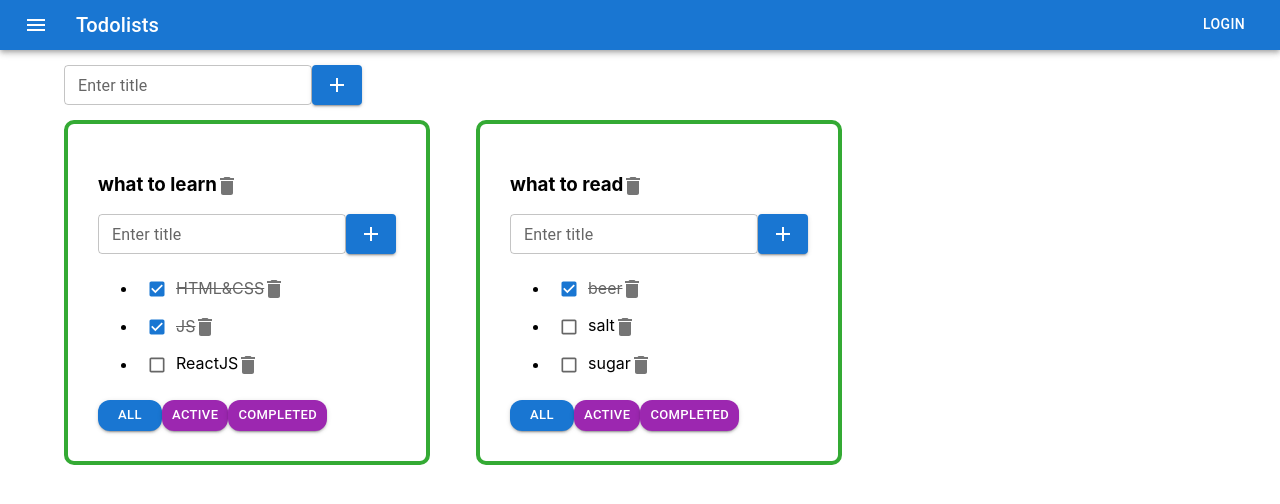
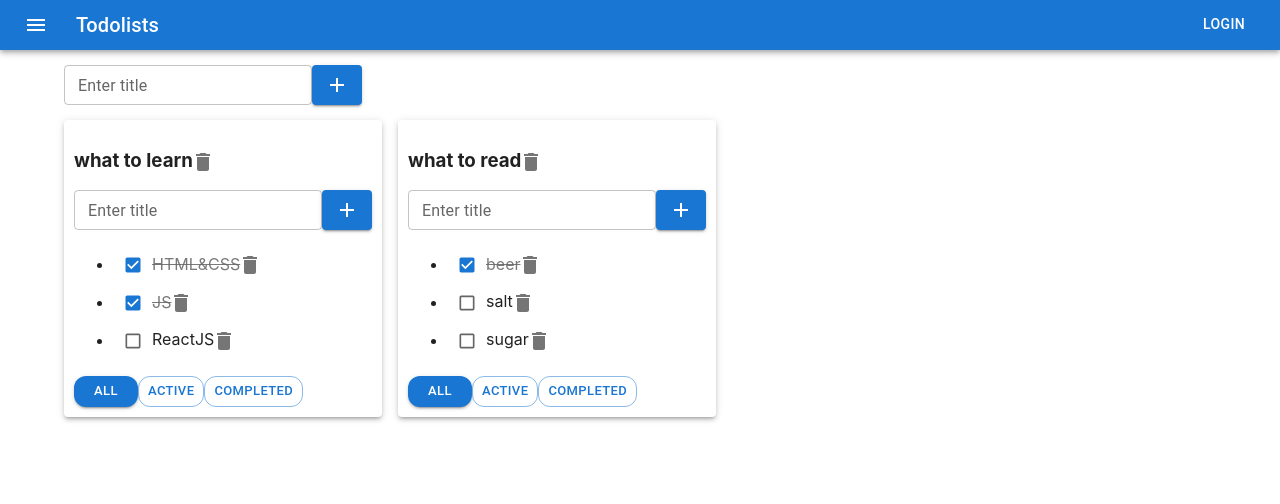
Before and after one commit to Indifferent98/toDoListRewrite, a React (Create React App) app: page / in a window 1280 px wide. Shown: the top 504 px of the page. Built offline with nearby package versions, Linux system fonts and the light colour scheme; the HTML template or start-up script is replaced by a standard one.

Commit message:
change buttons color / styles

```diff
--- a/src/App.tsx
+++ b/src/App.tsx
@@ -13,6 +13,7 @@ import {
 	Button,
 	Container,
 	Grid,
+	Paper,
 } from '@mui/material'
 
 function App() {
@@ -156,6 +157,7 @@ function App() {
 						}
 						return (
 							<Grid item>
+								<Paper style={{ padding: '10px' }} elevation={3}>
 									<Todolist
 										key={t.id}
 										title={t.title}
@@ -170,6 +172,7 @@ function App() {
 										changeTaskTitle={changeTaskTitle}
 										changeTodolistTitle={changeTodolistTitle}
 									/>
+								</Paper>
 							</Grid>
 						)
 					})}
--- a/src/components/addItemForm/addItemForm.tsx
+++ b/src/components/addItemForm/addItemForm.tsx
@@ -22,9 +22,10 @@ export const AddItemForm = (props: addItemFormType) => {
 
 	const onChangeHandler = (e: ChangeEvent<HTMLInputElement>) => {
 		setNewItemTitle(e.currentTarget.value)
-		if (newItemTitle.trim() !== '') {
-			setError(false)
-		}
+		// if (newItemTitle.trim() !== '') {
+		// 	setError(false)
+		// }
+		setError(false)
 	}
 	const onKeyPressEvent = (e: KeyboardEvent<HTMLInputElement>) => {
 		if (e.key === 'Enter' && newItemTitle.trim() !== '') {
--- a/src/components/todolist.module.css
+++ b/src/components/todolist.module.css
@@ -2,10 +2,10 @@
 }
 
 .main {
-	border: 4px solid #34aa34;
-	padding: 30px;
+	/* border: 4px solid #34aa34; */
+	/* padding: 30px;
 	margin-right: 30px;
-	border-radius: 10px;
+	border-radius: 10px; */
 }
 
 .currentButtonIsActive {
--- a/src/components/todolist.tsx
+++ b/src/components/todolist.tsx
@@ -114,30 +114,28 @@ export const Todolist = (props: TodolistPropsType) => {
 						className={props.filter === 'all' ? s.currentButtonIsActive : ''}
 						onClick={onAllClickHandler}
 						color={props.filter === 'all' ? 'primary' : 'secondary'}
-						variant='contained'
+						variant={props.filter === 'all' ? 'contained' : 'outlined'}
 						size='small'
 						style={{ borderRadius: '12px' }}
 					>
 						All
 					</Button>
 					<Button
-						className={props.filter === 'all' ? s.currentButtonIsActive : ''}
-						color={props.filter === 'active' ? 'primary' : 'secondary'}
+						className={props.filter === 'active' ? s.currentButtonIsActive : ''}
 						onClick={onActiveClickHandler}
-						variant='contained'
+						variant={props.filter === 'active' ? 'contained' : 'outlined'}
 						size='small'
 						style={{ borderRadius: '12px' }}
 					>
 						Active
 					</Button>
 					<Button
-						variant='contained'
-						color={props.filter === 'completed' ? 'primary' : 'secondary'}
+						variant={props.filter === 'completed' ? 'contained' : 'outlined'}
 						onClick={onCompletedClickHandler}
 						size='small'
 						style={{ borderRadius: '12px' }}
 					>
-						Completed
+						completed
 					</Button>
 				</div>
 			</div>
```
Lines whose indentation alone changed are shown as unchanged.
